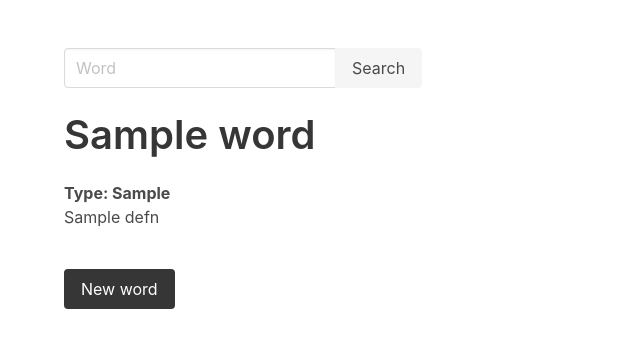
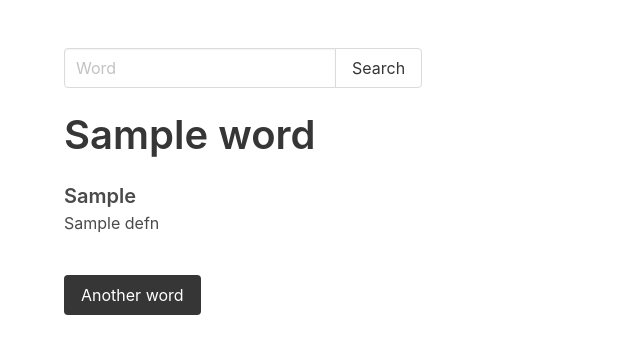
Before and after one commit to aarushigarg/vocab, a Flask app: template templates/word.html in a window 1280 px wide. Shown: the top 354 px of the page, without its empty margins (0-640 px from the left). Run offline with Flask 2, Linux system fonts and the light colour scheme; the template is opened without the code that fills it: most values are stand-ins (such as "Sample title", 1, 10 or a date in 2020); parts of the project's set-up code (start-up, migrations or seed data) failed here and were passed over.

Commit message:
changes in the look of the website

```diff
--- a/templates/word.html
+++ b/templates/word.html
@@ -17,7 +17,7 @@
                         <input class="input" placeholder="Word" type="text" name="word"/>
                     </div>
                     <div class="control">
-                        <input class="button is-light" type="submit" name="search" value="Search"/>
+                        <input class="button is-outlined" type="submit" name="search" value="Search"/>
                     </div>
                 </div>
             </form>
@@ -27,8 +27,8 @@
             </h1>
             {% for synset in synsets %}
                 <div class="container my-4">
-                    <p class="has-text-weight-bold">
-                        Type: {{synset.part_of_speech}}
+                    <p class="has-text-weight-semibold is-size-5">
+                        {{synset.part_of_speech}}
                     </p>
                     <p>
                         {% for defn in synset.definitions %}
@@ -46,7 +46,7 @@
             {% endfor %}
             <br>
             <form action="/">
-                <input class="button is-dark" type="submit" name="" value="New word"/>
+                <input class="button is-dark" type="submit" name="" value="Another word"/>
             </form>
         </div>
     </section>
```
